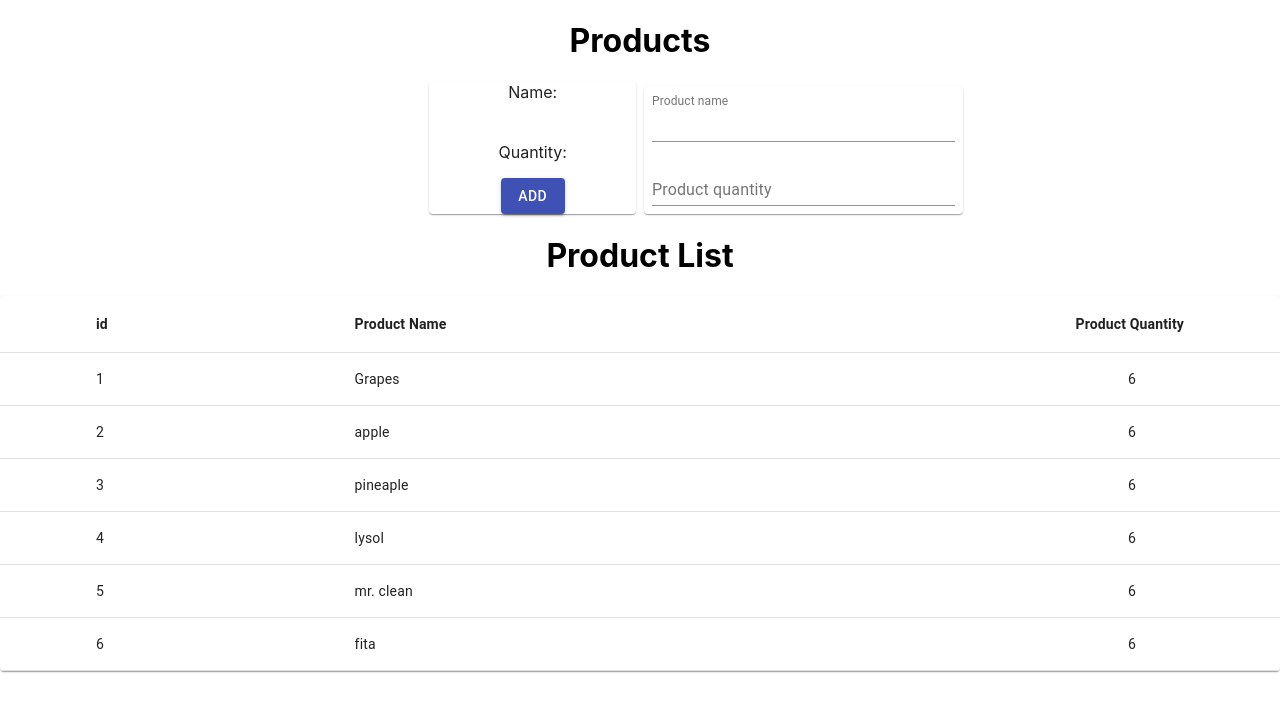
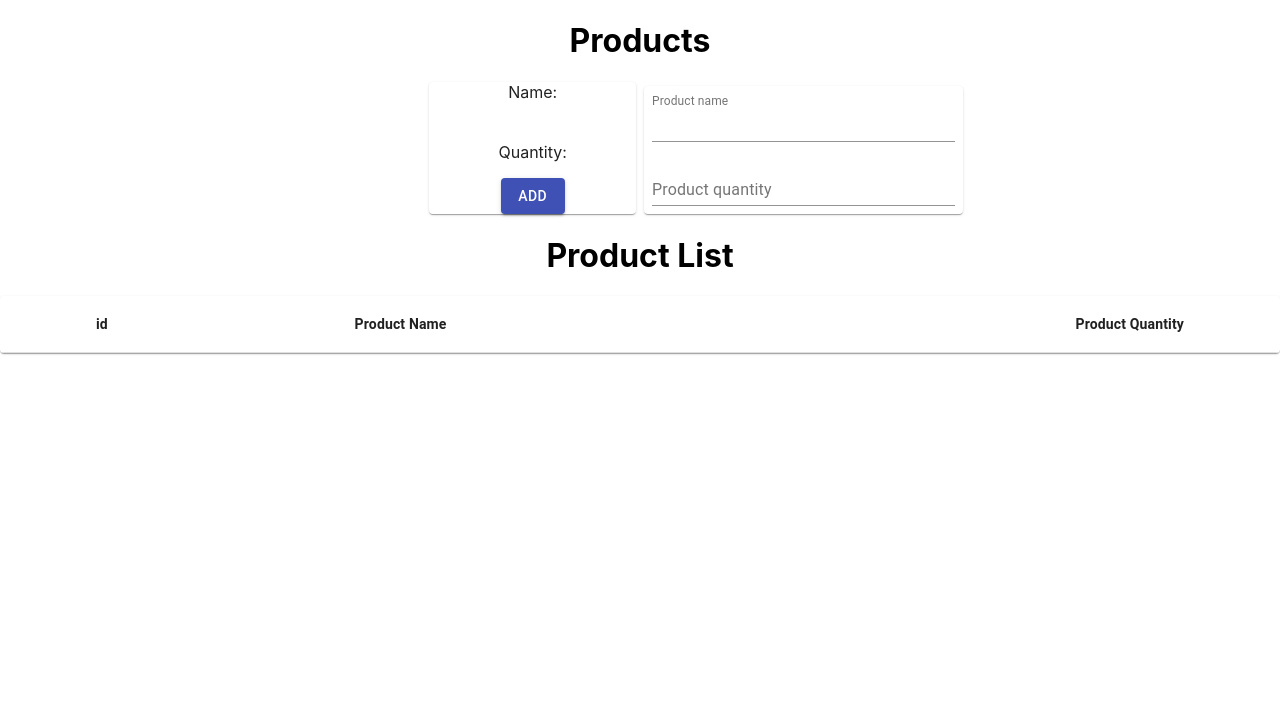
Before and after one commit to franzbiely/mair, a React (Create React App) app: page / in a window 1280 px wide. Shown: the top 712 px of the page. Built offline with nearby package versions, Linux system fonts and the light colour scheme.

Commit message:
get the Products from file products and ProductsList

```diff
--- a/src/ProductList.js
+++ b/src/ProductList.js
@@ -16,19 +16,11 @@ const useStyles = makeStyles({
   },
 });
 
-function createData(id, name, quantity) {
+function product(id, name, quantity) {
   return { id, name, quantity };
 }
 
-const rows = [
-  createData( 1,'Grapes', 6),
-  createData(2,'apple', 6),
-  createData(3,'pineaple', 6),
-  createData(4,'lysol', 6),
-  createData(5,'mr. clean', 6),
-  createData(6,'fita', 6),
-
-];
+const rows = JSON.parse(localStorage.getItem("Products"));
 
 export default function ProductList() {
   const classes = useStyles();
@@ -52,7 +44,7 @@ export default function ProductList() {
                     </TableRow>
                 </TableHead>
                 <TableBody>
-                {rows.map((row) => (
+                {rows?.map((row) => (
                     <TableRow key={row.id}>
                         <TableCell component="th" scope="row">
                             <Box ml={10}> {row.id}  </Box>
--- a/src/Products.js
+++ b/src/Products.js
@@ -1,59 +1,58 @@
-import React, {useState} from "react";
-import Grid from '@material-ui/core/Grid';
-import Button from '@material-ui/core/Button';
-import { makeStyles } from '@material-ui/core/styles';
-import TextField from '@material-ui/core/TextField';
-import Box from '@material-ui/core/Box';
-import Paper from '@material-ui/core/Paper';
+import React, { useState } from "react";
+import Grid from "@material-ui/core/Grid";
+import Button from "@material-ui/core/Button";
+import { makeStyles } from "@material-ui/core/styles";
+import TextField from "@material-ui/core/TextField";
+import Box from "@material-ui/core/Box";
+import Paper from "@material-ui/core/Paper";
 
 const useStyles = makeStyles((theme) => ({
   root: {
     flexGrow: 1,
-      '& > *': {
+    "& > *": {
       margin: theme.spacing(1),
-        width: '30ch', },
+      width: "30ch",
     },
-
+  },
 }));
-
-
 
 function Products() {
   const [name, setName] = useState(" ");
   const [quantity, setQuantity] = useState(" ");
 
-    const  onSubmit= (e)=> {
+  const onSubmit = () => {
     console.log(name, quantity);
-        setName('')
-        setQuantity('');
-        saveLocalTodos({name, quantity})
+    setName("");
+    setQuantity("");
+    saveLocalTodos({ name, quantity });
+  };
+
+  const saveLocalTodos = (todo) => {
+    let todos;
+    if (localStorage.getItem("Products") === null) {
+      todos = [];
+    } else {
+      todos = JSON.parse(localStorage.getItem("Products"));
     }
 
-    const saveLocalTodos= (todo) =>{
-        let todos;
-        if (localStorage.getItem("todos") === null){
-            todos = [];
-        }  else {
-            todos = JSON.parse(localStorage.getItem("todos"));
-        }
-
-        todos.push (todo);
-        localStorage.setItem("todos", JSON.stringify(todos));
-    }
+    todos.push(todo);
+    localStorage.setItem("Products", JSON.stringify(todos));
+  };
 
   const classes = useStyles();
   return (
-                <Grid container justifyContent="center" alignItems="flex-end"  spacing={1}>
-                    <Grid  item xs={2} >
+    <Grid container justifyContent="center" alignItems="flex-end" spacing={1}>
+      <Grid item xs={2}>
         <Paper className={classes.paper}>
-                            <Box mb={5} >
-                                Name:
-                            </Box>
-                            <Box mt={5} >
-                                Quantity:
-                            </Box>
+          <Box mb={5}>Name:</Box>
+          <Box mt={5}>Quantity:</Box>
           <Box mt={2}>
-                            <Button onClick={(e) => onSubmit(e.target.value)}  variant="contained" color="primary" className={classes.button}>
+            <Button
+              onClick={(e) => onSubmit(e.target.value)}
+              variant="contained"
+              color="primary"
+              className={classes.button}
+            >
               Add
             </Button>
           </Box>
@@ -61,19 +60,26 @@ function Products() {
       </Grid>
 
       <Grid container direction="row" item xs={2}>
-                        <Paper className={classes.paper} >
-                            <form  className={classes.root}   noValidate autoComplete="off">
-                                <TextField id="name" label="Product name" value={name} onChange={(e)=> setName(e.target.value)} />
-                                <TextField id="quantity" label="Product quantity"  type="number" value={quantity}   onChange={(e)=> setQuantity(e.target.value)}  />
-
+        <Paper className={classes.paper}>
+          <form className={classes.root} noValidate autoComplete="off">
+            <TextField
+              id="name"
+              label="Product name"
+              value={name}
+              onChange={(e) => setName(e.target.value)}
+            />
+            <TextField
+              id="quantity"
+              label="Product quantity"
+              type="number"
+              value={quantity}
+              onChange={(e) => setQuantity(e.target.value)}
+            />
           </form>
         </Paper>
       </Grid>
-
     </Grid>
-
-    )
+  );
 }
 
-
 export default Products;
```
Lines whose indentation alone changed are shown as unchanged.
